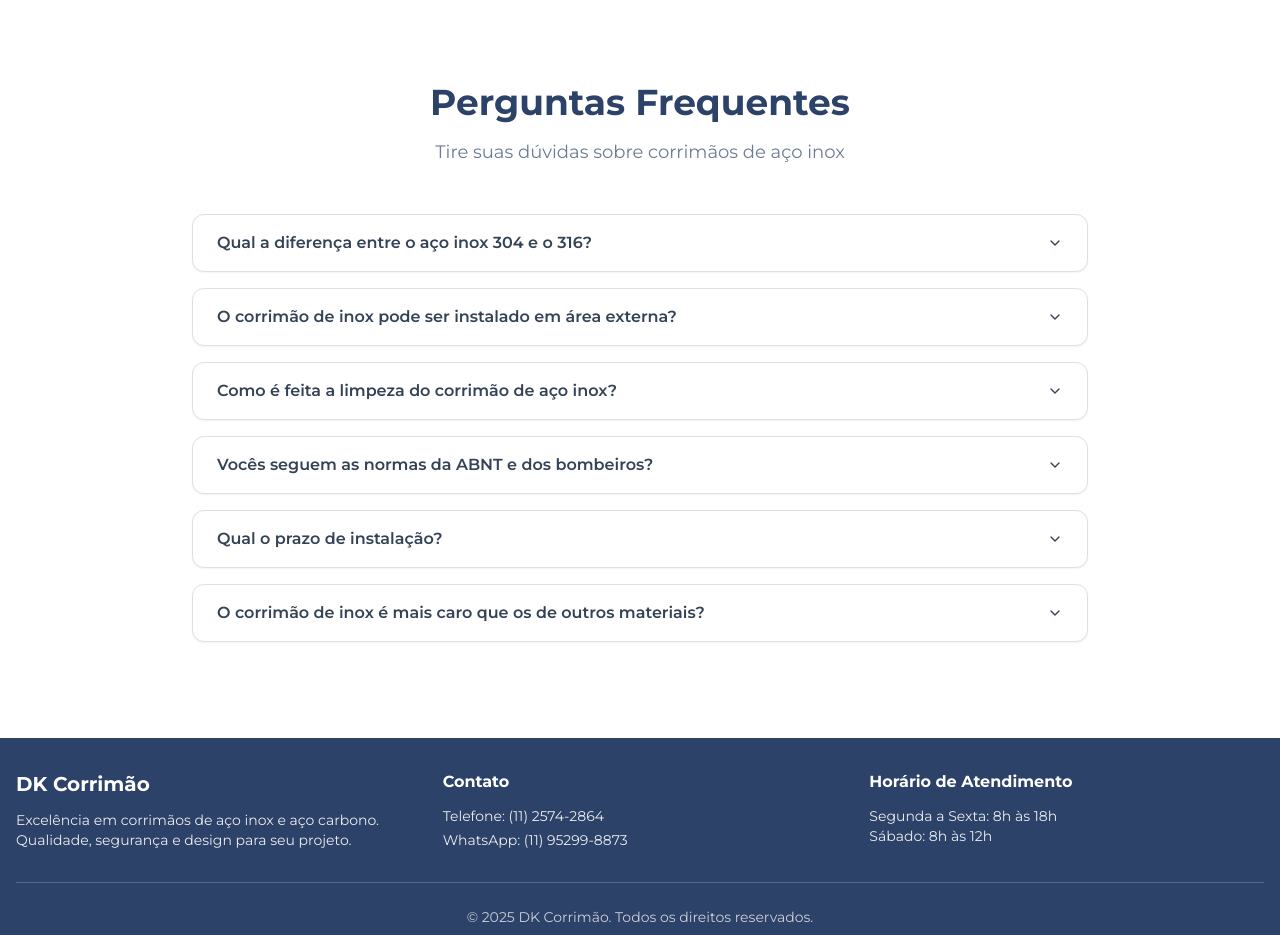
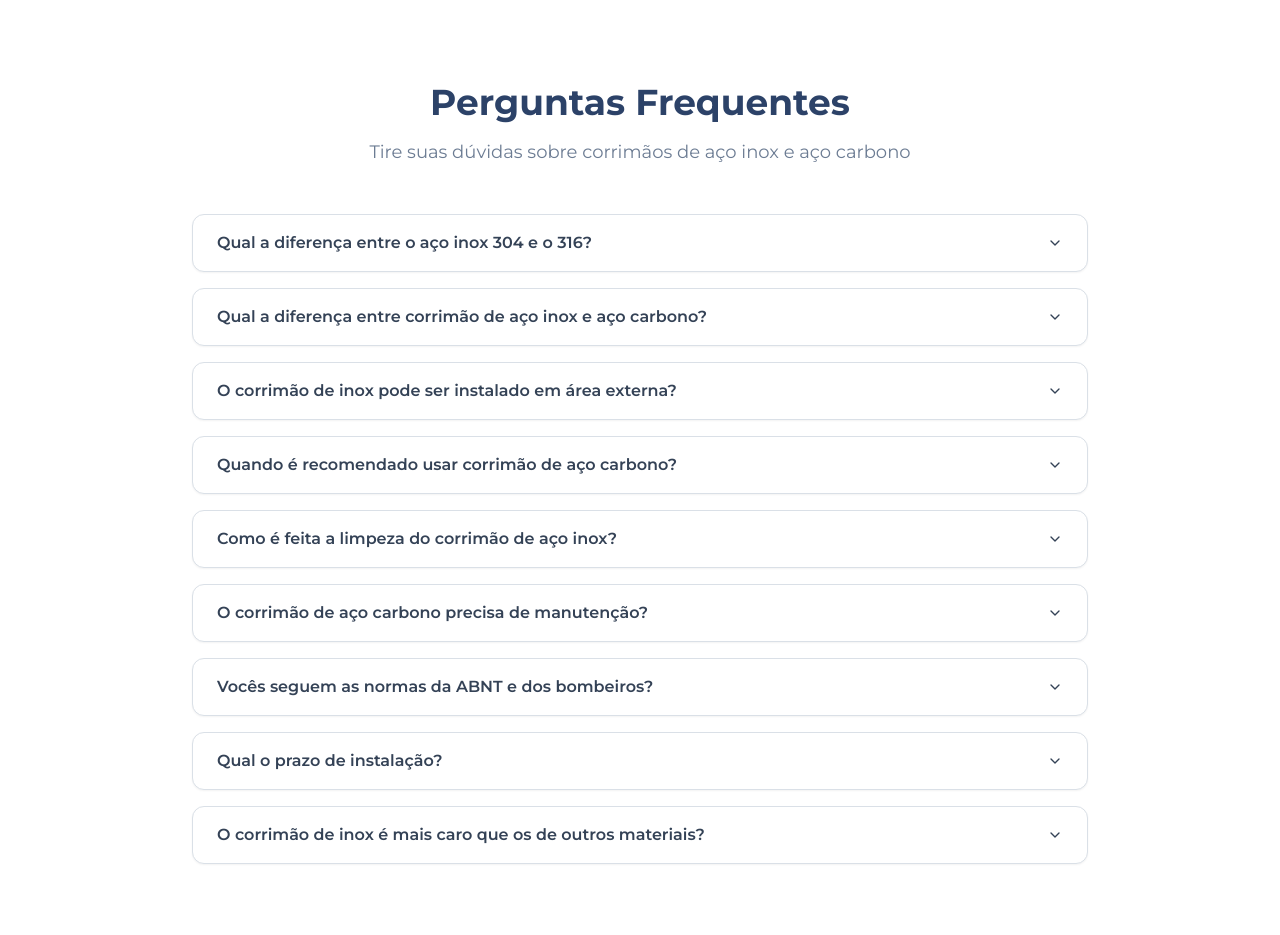
Before and after one commit to eupost/inox-flow-landing-25568-93091, a React (Vite) app: page / in a window 1280 px wide. Shown: the part 6420-7355 px from the top of the page. Built offline with nearby package versions, Linux system fonts and the light colour scheme; the HTML template or start-up script is replaced by a standard one.

Commit message:
Add FAQ content about carbon steel

```diff
--- a/src/components/FAQSection.tsx
+++ b/src/components/FAQSection.tsx
@@ -11,12 +11,24 @@ const faqs = [
     answer: "O aço inox 304 é o tipo mais comum e é ideal para ambientes internos e áreas urbanas. O aço inox 316 possui uma adição de molibdênio em sua composição, o que lhe confere uma resistência superior à corrosão. Por isso, é a escolha recomendada para ambientes agressivos, como áreas litorâneas, piscinas e indústrias.",
   },
   {
+    question: "Qual a diferença entre corrimão de aço inox e aço carbono?",
+    answer: "O aço inox é resistente à corrosão e não enferruja, ideal para ambientes internos e externos sem necessidade de pintura. Já o aço carbono é mais econômico e robusto, perfeito para áreas internas ou quando há acabamento com pintura. Ambos oferecem alta resistência e segurança, sendo a escolha baseada no ambiente e orçamento do projeto.",
+  },
+  {
     question: "O corrimão de inox pode ser instalado em área externa?",
     answer: "Sim! A resistência do corrimão de inox o torna perfeito para áreas externas. Apenas certifique-se de utilizar o aço inox 316 se a instalação for em uma região próxima ao mar para evitar problemas com a maresia.",
   },
   {
+    question: "Quando é recomendado usar corrimão de aço carbono?",
+    answer: "O aço carbono é ideal para ambientes internos, áreas industriais e locais onde haverá acabamento com pintura. É uma excelente opção quando se busca alta resistência mecânica com custo-benefício, sendo muito utilizado em escadas industriais, fábricas e edifícios comerciais.",
+  },
+  {
     question: "Como é feita a limpeza do corrimão de aço inox?",
     answer: "A manutenção é muito simples! Basta usar um pano macio com água e sabão neutro. Evite produtos abrasivos, palhas de aço ou químicos fortes que possam danificar o acabamento da peça.",
+  },
+  {
+    question: "O corrimão de aço carbono precisa de manutenção?",
+    answer: "Sim, o aço carbono requer manutenção periódica com pintura para proteção contra oxidação. Recomendamos inspeção regular e repintura quando necessário. Com os devidos cuidados, oferece excelente durabilidade e resistência estrutural por muitos anos.",
   },
   {
     question: "Vocês seguem as normas da ABNT e dos bombeiros?",
@@ -41,7 +53,7 @@ const FAQSection = () => {
             Perguntas Frequentes
           </h2>
           <p className="text-sm sm:text-base md:text-lg text-muted-foreground max-w-3xl mx-auto px-4">
-            Tire suas dúvidas sobre corrimãos de aço inox
+            Tire suas dúvidas sobre corrimãos de aço inox e aço carbono
           </p>
         </div>
 
```
